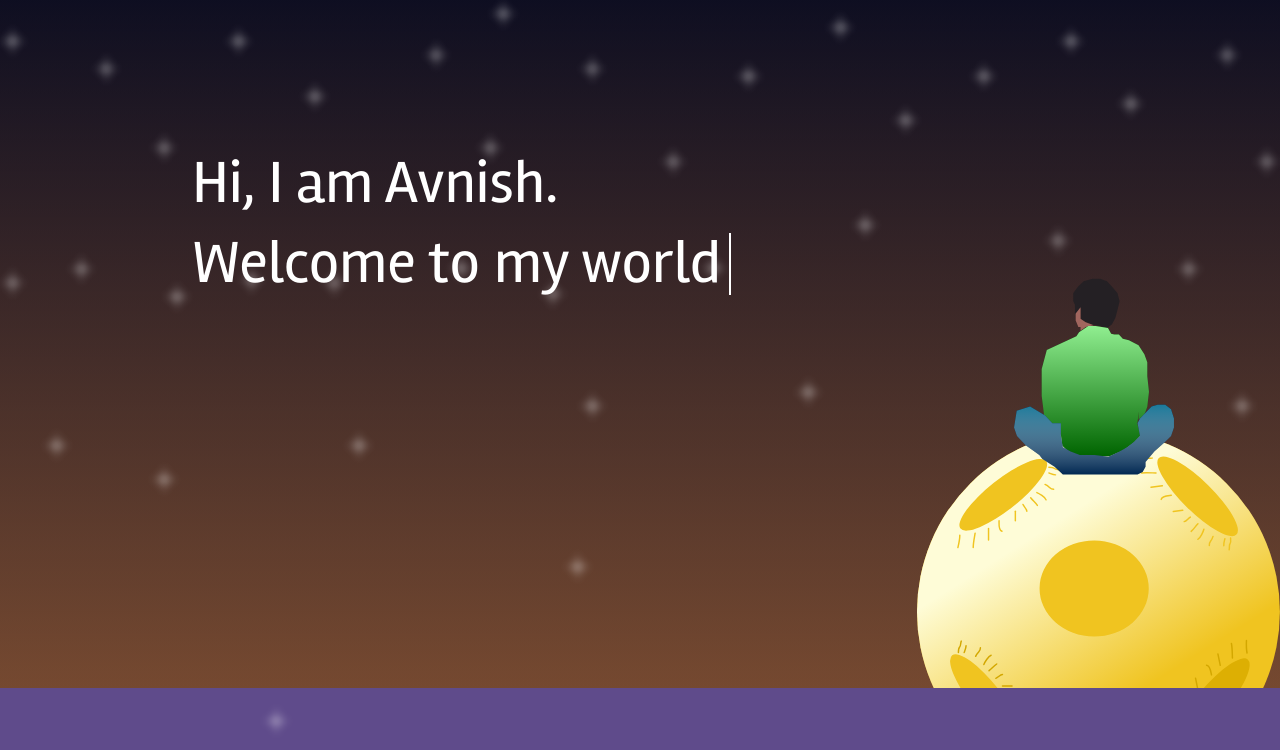
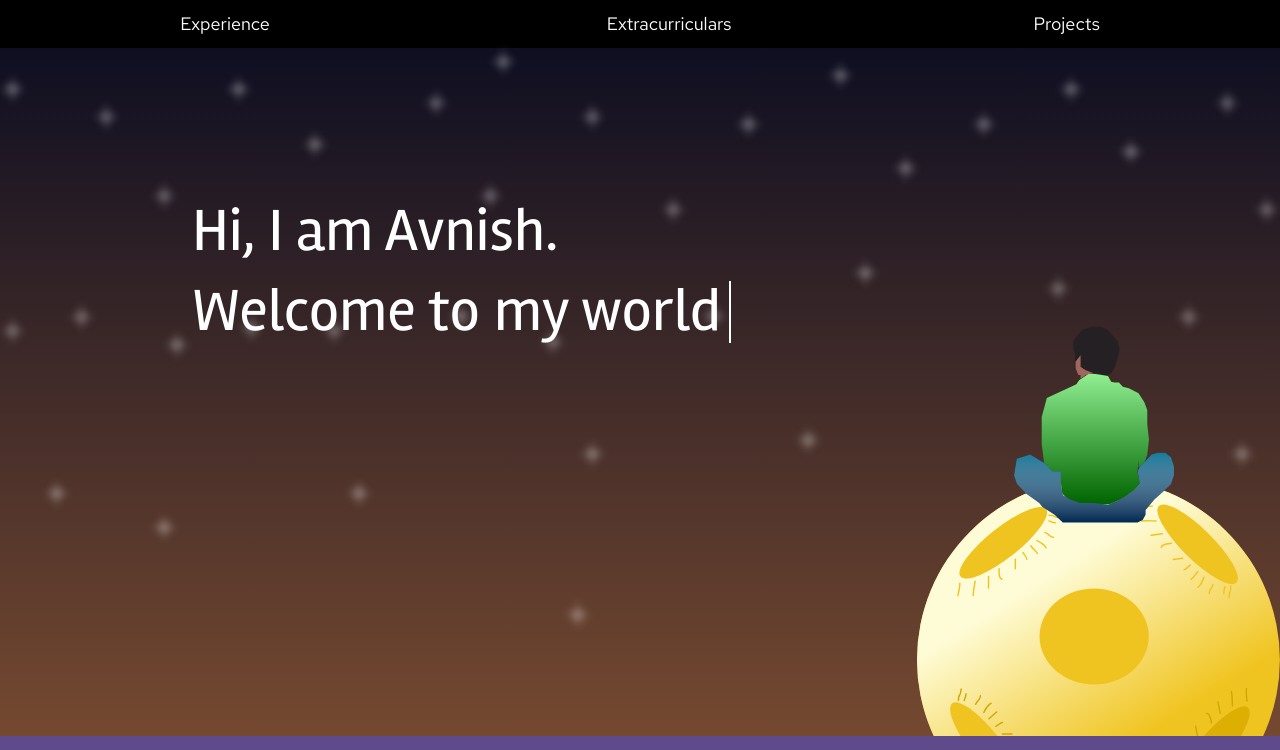
Before and after one commit to ascend2001/personal-website, a React (Create React App) app: page / in a window 1280 px wide. Shown: the top 750 px of the page. Built offline with nearby package versions, Linux system fonts and the light colour scheme.

Commit message:
Added menubar for navigation

```diff
--- a/src/App.js
+++ b/src/App.js
@@ -9,7 +9,6 @@ import hussleLogo from './assets/hussle-logo.png';
 import bpLogo from './assets/bp-logo.png';
 import dsuLogo from './assets/dsuLogo.png';
 import uclaLogo from './assets/uclaLogo.png';
-// import DMLogo from './assets/datamatchLogo.png';
 import IEEELogo from './assets/IEEELogo.png';
 import JokeGenerator from './jokeGenerator';
 import ProjectCard from './ProjectCard';
@@ -17,6 +16,7 @@ import smartTherapy from './assets/smart-therapy.svg';
 import chatTracker from './assets/ChatTracker.svg';
 import TimeExperiment from './assets/TimeExperiment.svg';
 import NPDatabase from './assets/NPDatabase.svg';
+// import DMLogo from './assets/datamatchLogo.png';
 // import transparent from './assets/transparent.png';
 
 const apprenticeWork = ['Increased sales tracking efficiency by over 70% by automating tracking on commission dashboard using Excel and Zapier.',
@@ -33,11 +33,28 @@ const LAWork = ['Tutored and facilitated instruction to 200+ students through we
 
 const IDEAHacksWork = ['Spearheaded correspondence and detail-oriented negotiations with 30+ sponsors for Southern California’s largest hackathon.',
   'Secured 20% of the sponsorships on the team including Chipotle offering cash prizes of eight $50 gift cards and 2 meals of $100'];
+function HandleClick(event) {
+  if (event.target.id === 'ToExperience') {
+    const anchor = document.querySelector('#Experience');
+    anchor.scrollIntoView({ behavior: 'smooth', block: 'start' });
+  } else if (event.target.id === 'ToExtracurriculars') {
+    const anchor = document.querySelector('#Extracurriculars');
+    anchor.scrollIntoView({ behavior: 'smooth', block: 'start' });
+  } else if (event.target.id === 'ToProjects') {
+    const anchor = document.querySelector('#Projects');
+    anchor.scrollIntoView({ behavior: 'smooth', block: 'start' });
+  }
+}
 
 function App() {
   return (
     <div className="flex flex-col select-none">
-      <header className="initial-wrapper">
+      <header className="h-12 bg-black flex flex-row place-items-center place-content-center space-around text-white text-lg">
+        <div className="basis-1/3 hover:text-orange-300" onClick={HandleClick} onKeyPress={HandleClick} role="button" tabIndex={0} id="ToExperience">Experience</div>
+        <div className="basis-1/3 hover:text-orange-300" onClick={HandleClick} onKeyPress={HandleClick} role="button" tabIndex={0} id="ToExtracurriculars">Extracurriculars</div>
+        <div className="hover:text-orange-300" onClick={HandleClick} onKeyPress={HandleClick} role="button" tabIndex={0} id="ToProjects">Projects</div>
+      </header>
+      <section className="initial-wrapper">
         <div className="absolute">
           <img src={stars} alt="" width="1392.3" height="695" className="blur-sm" />
         </div>
@@ -60,8 +77,8 @@ function App() {
             <img src={AvnishMoon} alt="" width="536" height="798" className="z-10 md:-mb-96" />
           </div>
         </div>
-      </header>
-      <section className="flex flex-row gap-x-32 second-wrapper text-white">
+      </section>
+      <section className="flex flex-row gap-x-32 second-wrapper text-white" id="Experience" name="Experience">
         <div className=" flex flex-col mt-6 ml-12 lg:basis-2/3">
           <div className="text-6xl mt-8 ml-4">Experiences</div>
           <ExpCard imageName={hussleLogo} company="Hussle" work={hussleWork} role="Frontend Engineering Intern" timeline="September 2021 - December 2021" location="Los Angeles, CA" />
@@ -73,7 +90,7 @@ function App() {
         </div>
 
       </section>
-      <section className="flex flex-row gap-x-32 third-wrapper text-white">
+      <section className="flex flex-row gap-x-32 third-wrapper text-white" id="Extracurriculars" name="Extracurriculars">
         <div className="lg:basis-2/3 sm:basis-3/3 flex flex-col">
           <div className="text-6xl mt-8 ml-4">Extracurriculars</div>
           <div className="flex flex-col mt-6 ml-12">
@@ -93,7 +110,7 @@ function App() {
           <img src={SkillsChest} alt="" className="skillsChest-img" />
         </div>
       </section>
-      <section className="flex flex-col lg:flex-row fourth-wrapper">
+      <section className="flex flex-col lg:flex-row fourth-wrapper" id="Projects">
         <div className="flex flex-col text-white">
           <div className="text-6xl mt-8 ml-4">Projects</div>
           <div className="ml-32 mt-24 grid grid-cols-2 gap-12">
```
